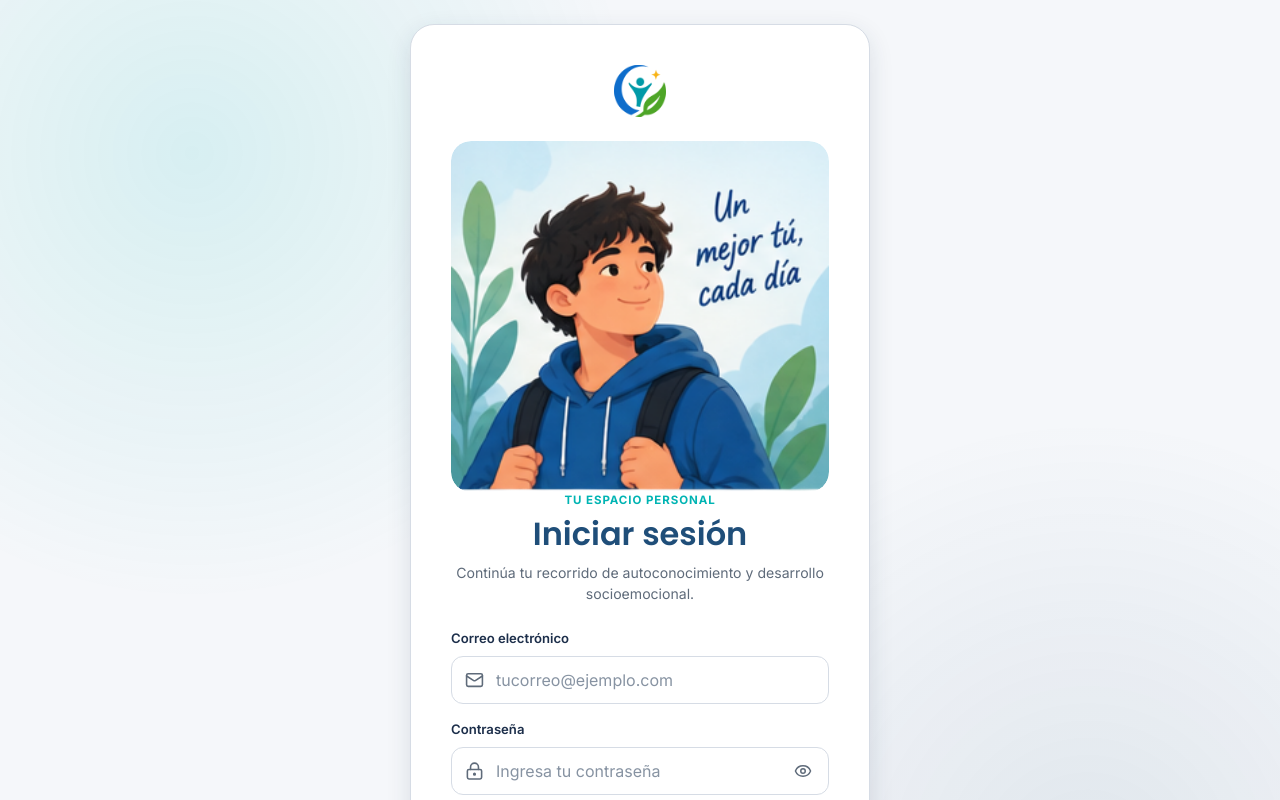
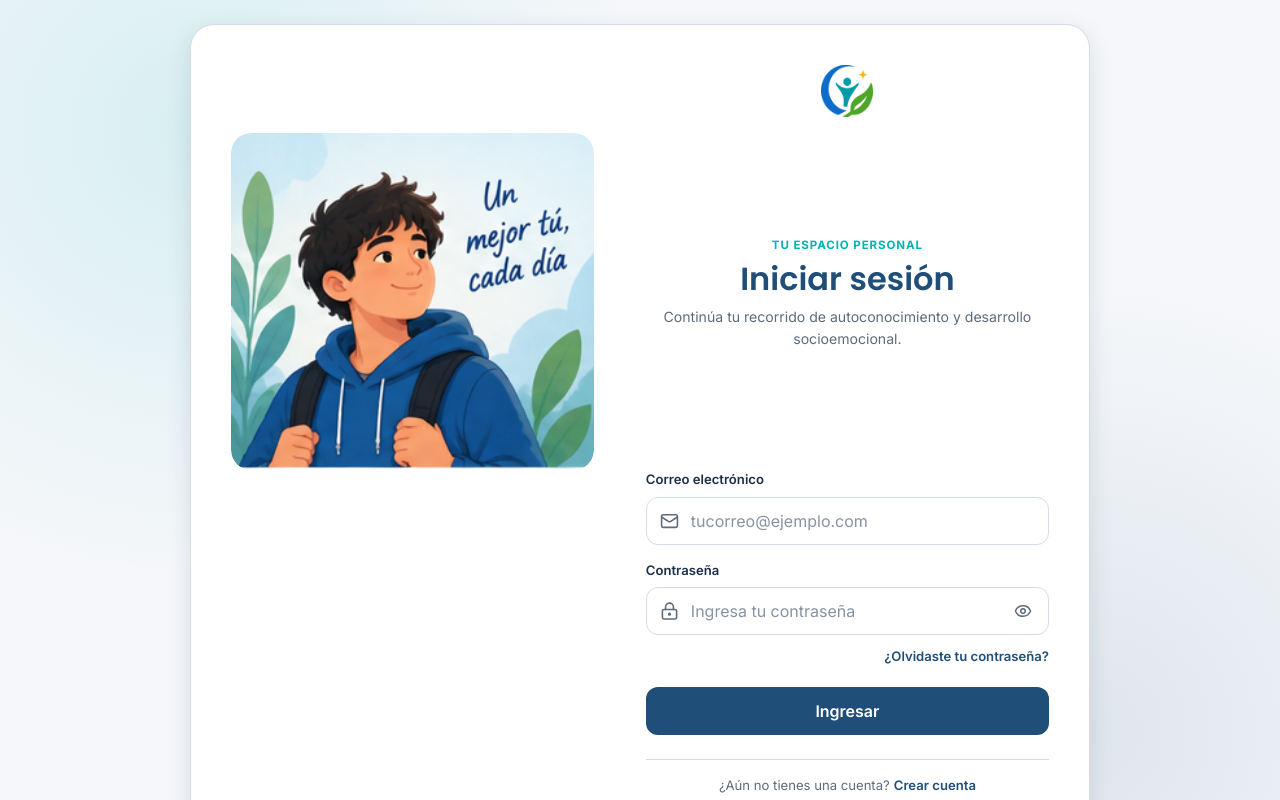
Before and after one commit to Pepealdana/ORENZA, a React (Vite) app: page /login in a window 1280 px wide. Shown: the top 800 px of the page. Built offline with nearby package versions, Linux system fonts and the light colour scheme; no server answers.

Commit message:
visual: mejora experiencia visual de autenticacion

```diff
--- a/src/pages/auth/AuthPage.module.css
+++ b/src/pages/auth/AuthPage.module.css
@@ -48,3 +48,46 @@
 .illustration { margin: 0 0 var(--space-3); overflow: hidden; border-radius: var(--radius-card); }
 .illustration img { display: block; width: 100%; height: auto; max-height: 260px; object-fit: cover; }
 @media (max-width: 480px) { .illustration img { max-height: 220px; } }
+
+
+/* ========================================
+   IDENTIDAD VISUAL — AUTENTICACIÓN
+   ======================================== */
+
+@media (min-width: 760px) {
+  .card {
+    width: min(100%, 900px);
+    display: grid;
+    grid-template-columns: minmax(280px, .9fr) minmax(320px, 1fr);
+    column-gap: clamp(28px, 5vw, 52px);
+    align-items: center;
+  }
+
+  .card > .wrapper {
+    grid-column: 1;
+    grid-row: 1 / span 7;
+    width: 100%;
+    max-width: 360px;
+    margin: 0 auto;
+  }
+
+  .card > .brand,
+  .card > .header,
+  .card > .form,
+  .card > .footer,
+  .card > .alert {
+    grid-column: 2;
+  }
+
+  .card > .brand {
+    margin-bottom: var(--space-2);
+  }
+
+  .card > .header {
+    margin-bottom: var(--space-2);
+  }
+
+  .card > .footer {
+    margin-bottom: 0;
+  }
+}
```
